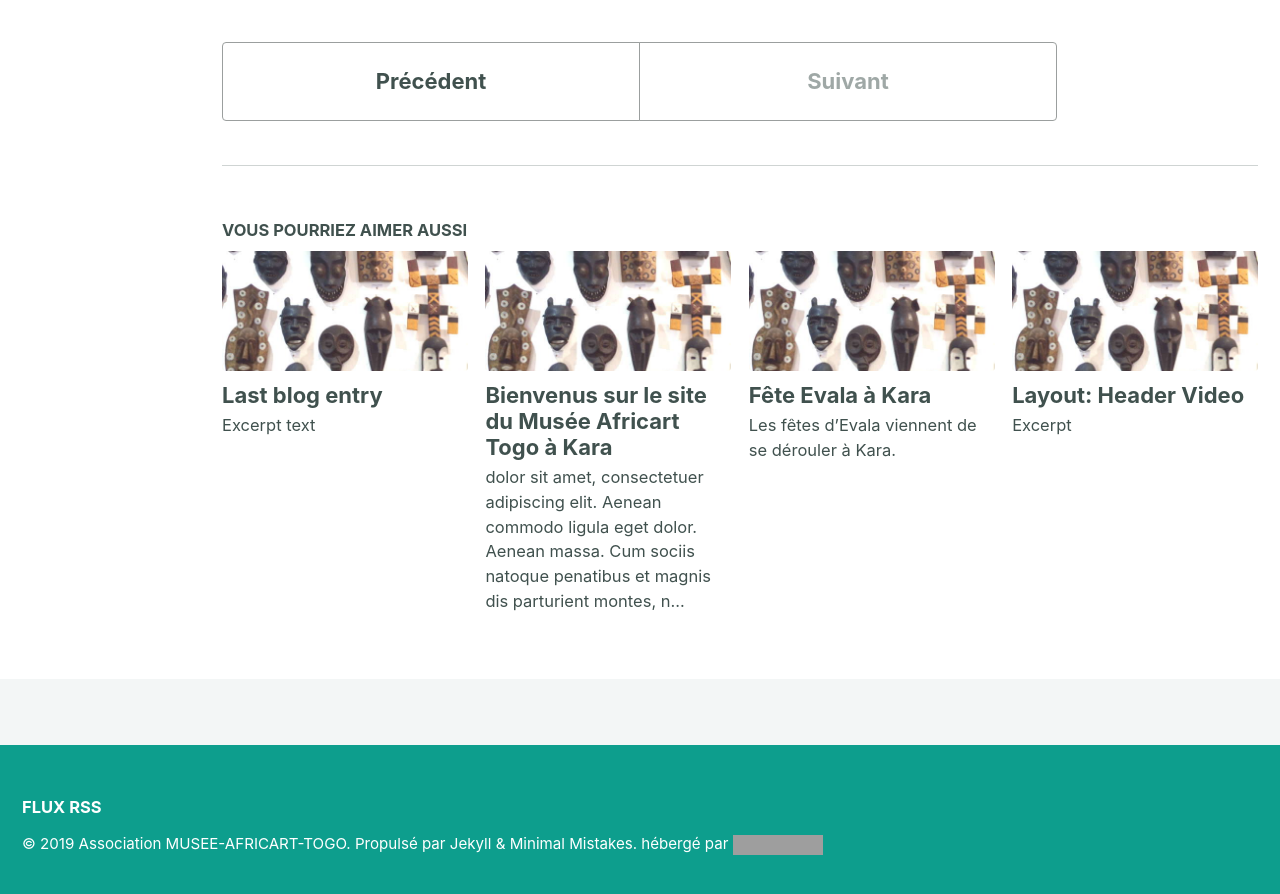
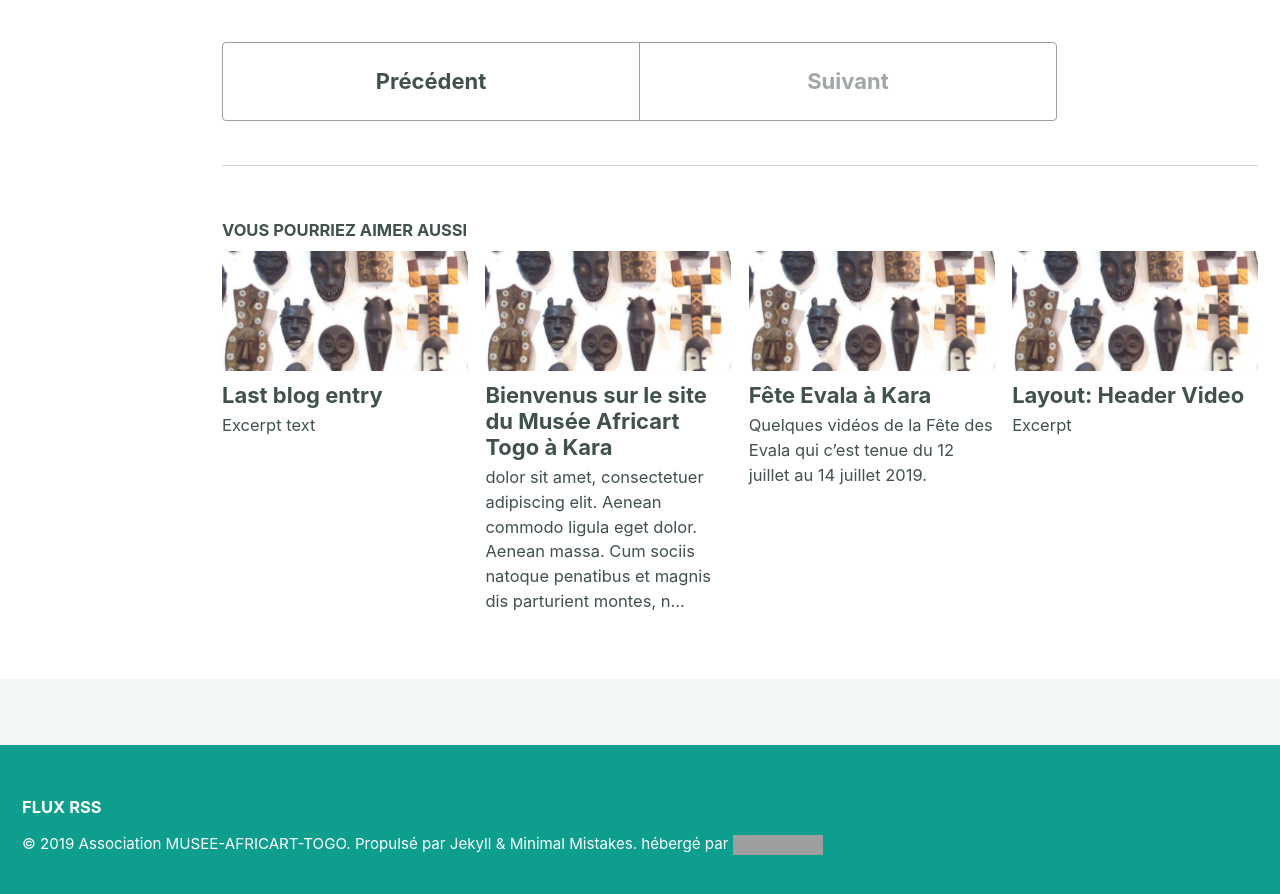
Before and after one commit to africart/musee-africart-togo.com, a Jekyll site: the page built from _posts/2019-11-04-nouvelle-visite.md, in a window 1280 px wide and 900 px high, scrolled down 851 px. Shown: the top 894 px of the window. Built offline with Jekyll 4.4.1, drawn with Linux system fonts in a browser that asks for light colours; a script that is not in the unit is left out; grey boxes are pictures that could not be loaded.

Commit message:
Update Blog “2019-07-23-fete-evala-kara-togo”

```diff
--- a/_posts/2019-07-23-fete-evala-kara-togo.md
+++ b/_posts/2019-07-23-fete-evala-kara-togo.md
@@ -1,7 +1,9 @@
 ---
-title: "Fête Evala à Kara"
-category:
-  - Fêtes traditionnelles
+title: Fête Evala à Kara
+excerpt: >-
+  Quelques vidéos de la Fête des Evala qui c'est tenue du 12 juillet au 14
+  juillet 2019.
+category: fetes-traditionnelles
 tags:
   - Evala
   - Kara
```
